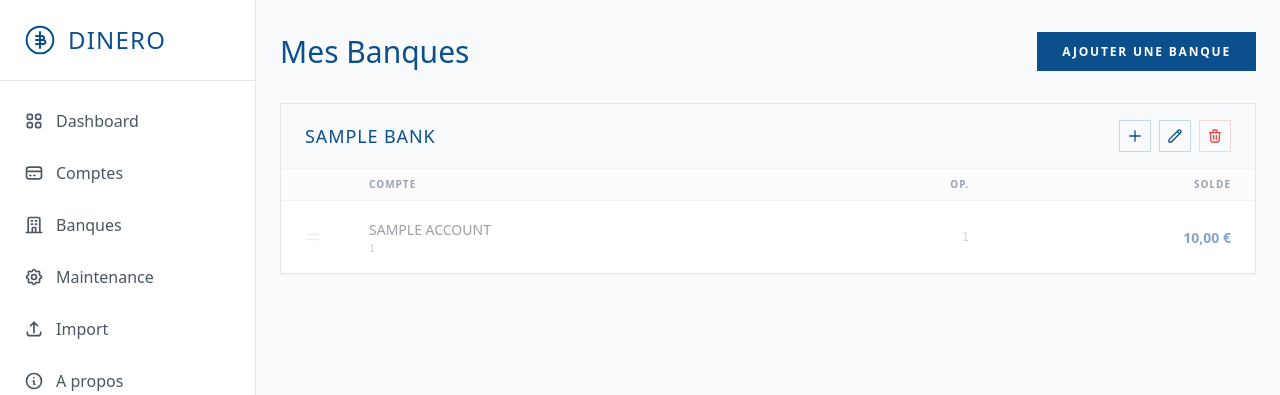
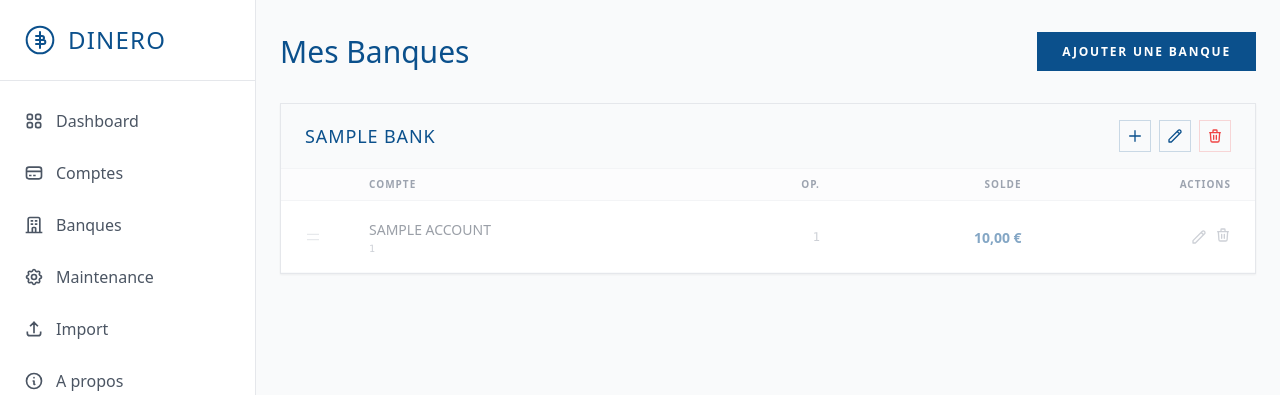
Before and after one commit to ogaillard63/dinero, a PHP site: template templates/banks.twig in a window 1280 px wide. Shown: the top 395 px of the page. Run offline with PHP 8.4, Linux system fonts and the light colour scheme; the template is opened without the code that fills it: most values are stand-ins (such as "Sample title", 1, 10 or a date in 2020); some libraries are stand-ins or nearby versions.

Commit message:
Add actions to accounts in banks view

```diff
--- a/templates/banks.twig
+++ b/templates/banks.twig
@@ -48,6 +48,7 @@
                             <th class="px-2 md:px-6 py-2 bg-gray-50/50 text-[10px] font-bold text-gray-400 uppercase tracking-widest border-b border-gray-100">Compte</th>
                             <th class="px-2 md:px-6 py-2 bg-gray-50/50 text-[10px] font-bold text-gray-400 uppercase tracking-widest border-b border-gray-100 text-right">Op.</th>
                             <th class="px-2 md:px-6 py-2 bg-gray-50/50 text-[10px] font-bold text-gray-400 uppercase tracking-widest border-b border-gray-100 text-right">Solde</th>
+                            <th class="px-2 md:px-6 py-2 bg-gray-50/50 text-[10px] font-bold text-gray-400 uppercase tracking-widest border-b border-gray-100 text-right">Actions</th>
                         </tr>
                     </thead>
                     <tbody class="divide-y divide-gray-100 sortable-accounts" data-bank-id="{{ bank.id }}">
@@ -76,10 +77,26 @@
                                     {{ account.current_balance|number_format(2, ',', ' ') }} €
                                 </span>
                             </td>
+                            <td class="px-2 md:px-6 py-4 border-b border-gray-50 text-right whitespace-nowrap">
+                                <div class="flex items-center justify-end space-x-2">
+                                    <a href="/accounts/{{ account.id }}/edit" class="text-gray-400 hover:text-primary transition-colors" title="Modifier le compte">
+                                        <svg xmlns="http://www.w3.org/2000/svg" class="h-4 w-4" fill="none" viewBox="0 0 24 24" stroke="currentColor">
+                                            <path stroke-linecap="round" stroke-linejoin="round" stroke-width="2" d="M15.232 5.232l3.536 3.536m-2.036-5.036a2.5 2.5 0 113.536 3.536L6.5 21.036H3v-3.572L16.732 3.732z" />
+                                        </svg>
+                                    </a>
+                                    <form action="/accounts/{{ account.id }}/delete" method="POST" onsubmit="return confirm('Êtes-vous sûr de vouloir supprimer ce compte ?');" class="inline">
+                                        <button type="submit" class="text-gray-400 hover:text-red-500 transition-colors" title="Supprimer le compte">
+                                            <svg xmlns="http://www.w3.org/2000/svg" class="h-4 w-4" fill="none" viewBox="0 0 24 24" stroke="currentColor">
+                                                <path stroke-linecap="round" stroke-linejoin="round" stroke-width="2" d="M19 7l-.867 12.142A2 2 0 0116.138 21H7.862a2 2 0 01-1.995-1.858L5 7m5 4v6m4-6v6m1-10V4a1 1 0 00-1-1h-4a1 1 0 00-1 1v3M4 7h16" />
+                                            </svg>
+                                        </button>
+                                    </form>
+                                </div>
+                            </td>
                         </tr>
                         {% else %}
                         <tr>
-                            <td colspan="4" class="px-6 py-10 text-center text-xs text-gray-400 italic">Aucun compte pour cette banque.</td>
+                            <td colspan="5" class="px-6 py-10 text-center text-xs text-gray-400 italic">Aucun compte pour cette banque.</td>
                         </tr>
                         {% endfor %}
                     </tbody>
```
